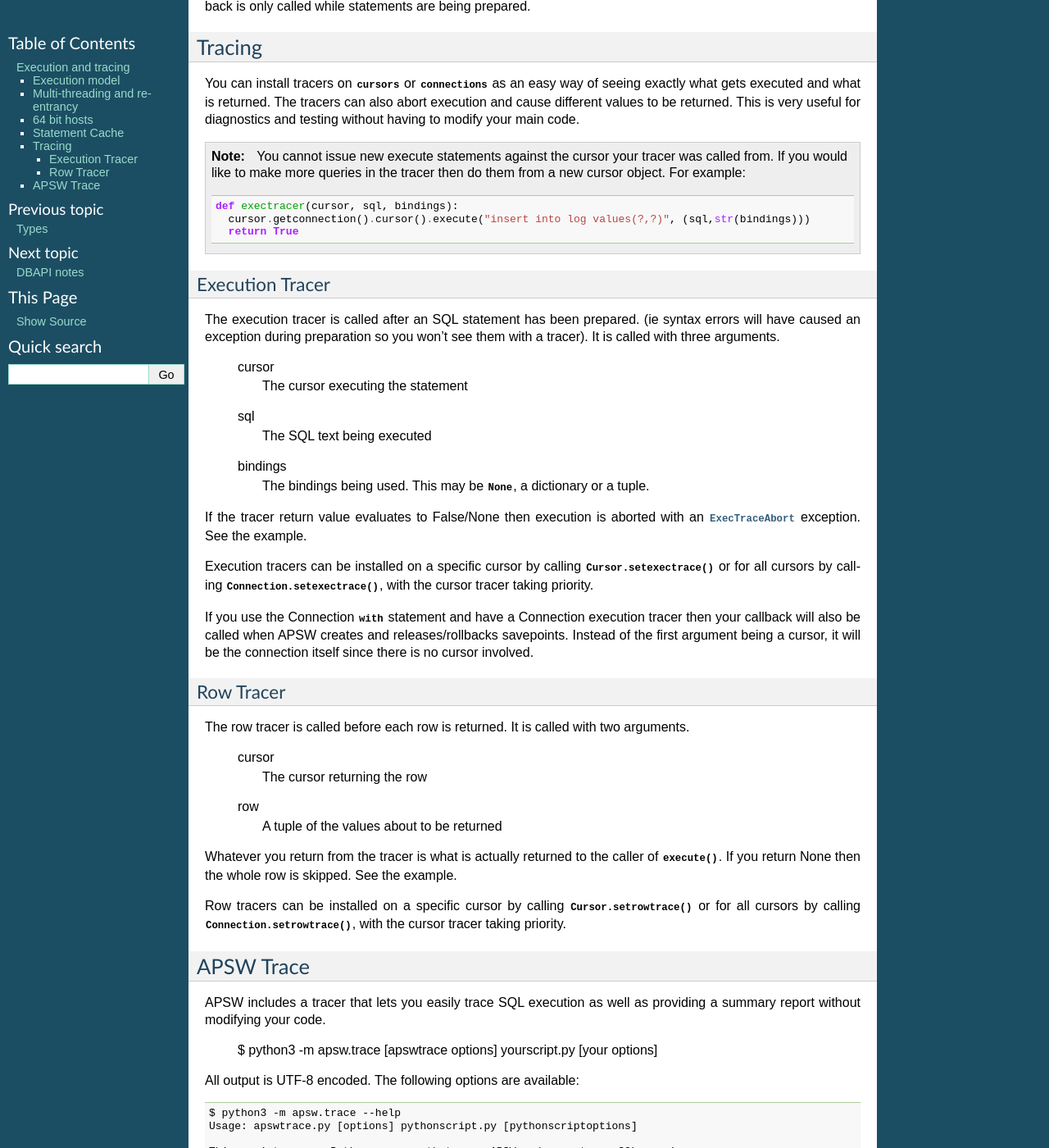
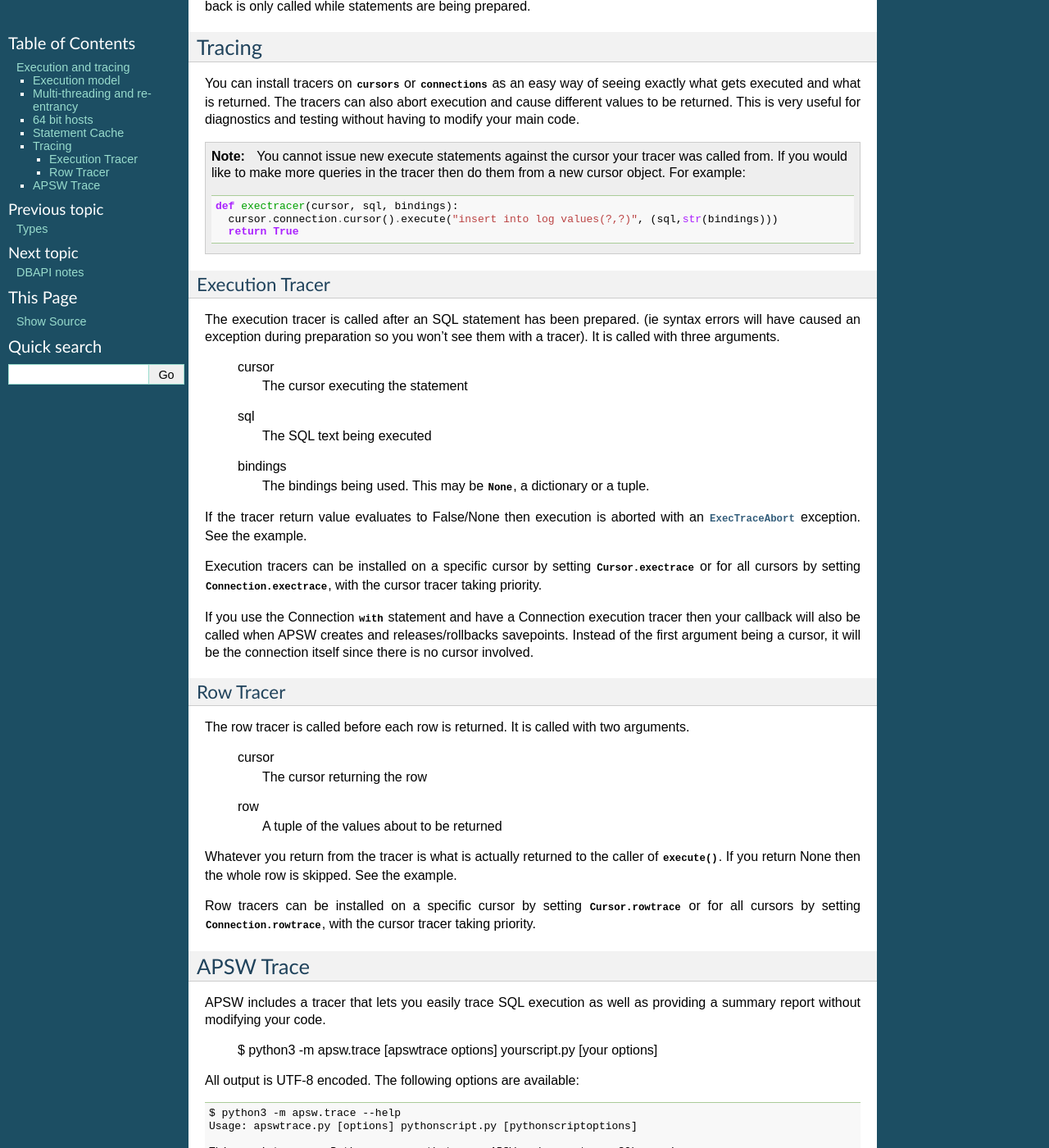
Before and after one commit to rogerbinns/apsw, a Sphinx documentation site: the page built from doc/execution.rst, in a window 1280 px wide and 1400 px high, scrolled down 1547 px. Shown: the whole window at 82% size. Built offline with Sphinx 7.4.7, drawn with Linux system fonts in a browser that asks for light colours; pages that are not in the unit, such as notebooks, are missing from menus; the version number is read from the project's files by our own code.

Commit message:
Update doc to use attributes instead of getters/setters
See #371

```diff
--- a/doc/changes.rst
+++ b/doc/changes.rst
@@ -14,7 +14,8 @@ Added :doc:`ext` (:issue:`369`)
 Added more Pythonic attributes as an alternative to getters and
 setters, including :attr:`Connection.in_transaction`,
 :attr:`Connection.exectrace`, :attr:`Connection.rowtrace`,
-:attr:`Cursor.exectrace`, :attr:`Cursor.rowtrace` (:issue:`371`)
+:attr:`Cursor.exectrace`, :attr:`Cursor.rowtrace`,
+:attr:`Cursor.connection` (:issue:`371`)
 
 3.39.4.0
 ========
--- a/doc/dbapi.rst
+++ b/doc/dbapi.rst
@@ -109,7 +109,7 @@ Exception classes are not available as attributes of Connection but
 instead are on the :mod:`apsw` module.  See :ref:`exceptions` for
 more details.
 
-Use :meth:`Cursor.getconnection` to get the associated Connection
+Use :attr:`Cursor.connection` to get the associated Connection
 object from a cursor.
 
 scroll and messages are not available.
--- a/doc/execution.rst
+++ b/doc/execution.rst
@@ -137,7 +137,7 @@ code.
   in the tracer then do them from a new cursor object.  For example::
 
     def exectracer(cursor, sql, bindings):
-      cursor.getconnection().cursor().execute("insert into log values(?,?)", (sql,str(bindings)))
+      cursor.connection.cursor().execute("insert into log values(?,?)", (sql,str(bindings)))
       return True
 
 .. _executiontracer:
@@ -162,9 +162,9 @@ If the tracer return value evaluates to False/None then execution is
 aborted with an :exc:`ExecTraceAbort` exception.  See the
 :ref:`example <example-exectrace>`.
 
-Execution tracers can be installed on a specific cursor by calling
-:meth:`Cursor.setexectrace` or for all cursors by calling
-:meth:`Connection.setexectrace`, with the cursor tracer taking
+Execution tracers can be installed on a specific cursor by setting
+:attr:`Cursor.exectrace` or for all cursors by setting
+:attr:`Connection.exectrace`, with the cursor tracer taking
 priority.
 
 If you use the Connection :meth:`with <Connection.__enter__>` statement
@@ -190,9 +190,9 @@ Whatever you return from the tracer is what is actually returned to
 the caller of :meth:`~Cursor.execute`. If you return None then the
 whole row is skipped. See the :ref:`example <example-rowtrace>`.
 
-Row tracers can be installed on a specific cursor by calling
-:meth:`Cursor.setrowtrace` or for all cursors by calling
-:meth:`Connection.setrowtrace`, with the cursor tracer taking
+Row tracers can be installed on a specific cursor by setting
+:attr:`Cursor.rowtrace` or for all cursors by setting
+:attr:`Connection.rowtrace`, with the cursor tracer taking
 priority.
 
 .. _apswtrace:
--- a/doc/ext.rst
+++ b/doc/ext.rst
@@ -27,7 +27,7 @@ values for a row::
 It can be more convenient to access them by name.  To achieve this you
 can use :class:`apsw.ext.DataClassRowFactory` like this::
 
-    con.setrowtrace(apsw.ext.DataClassRowFactory())
+    con.rowtrace = apsw.ext.DataClassRowFactory()
 
     for row in con.execute("SELECT * from books"):
         print(row.title, row.author)
--- a/doc/tips.rst
+++ b/doc/tips.rst
@@ -305,7 +305,7 @@ dictionaries using a :ref:`row tracer <rowtracer>` with
 
   def my_factory(connection):
     cursor = apsw.Cursor(connection)
-    cursor.setrowtrace(dict_row)
+    cursor.rowtrace = dict_row
     return cursor
 
   connection.cursor_factory = my_factory
```
Also changed, not shown: 2 other files.
